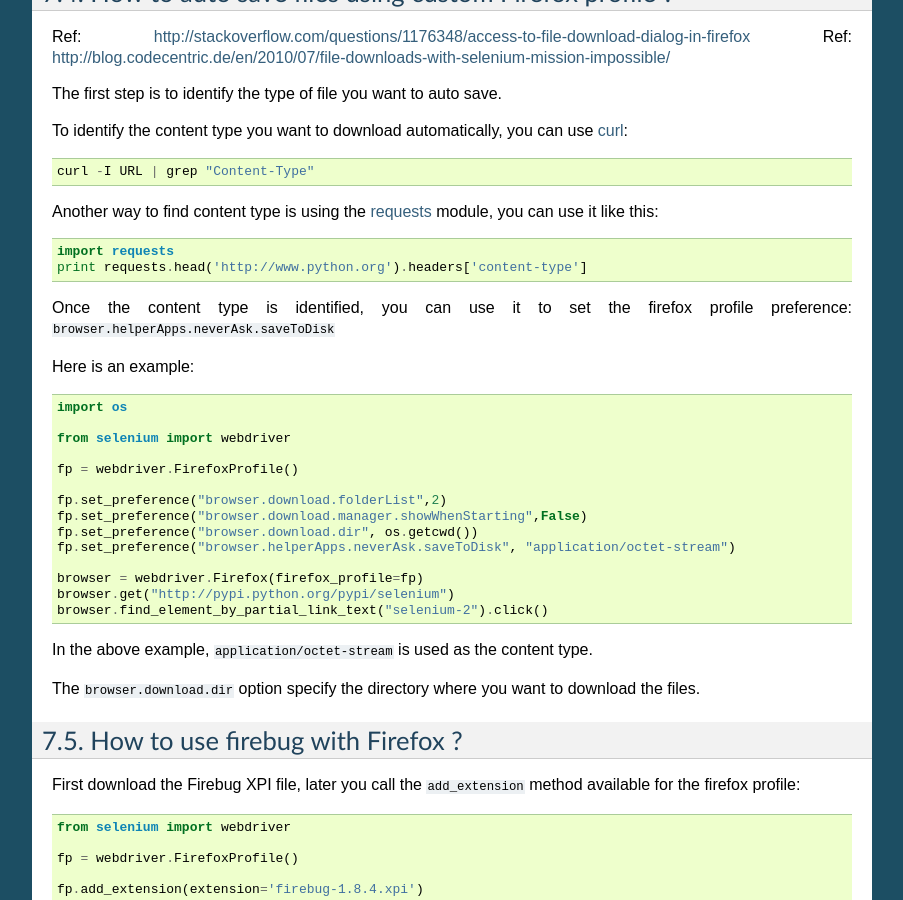
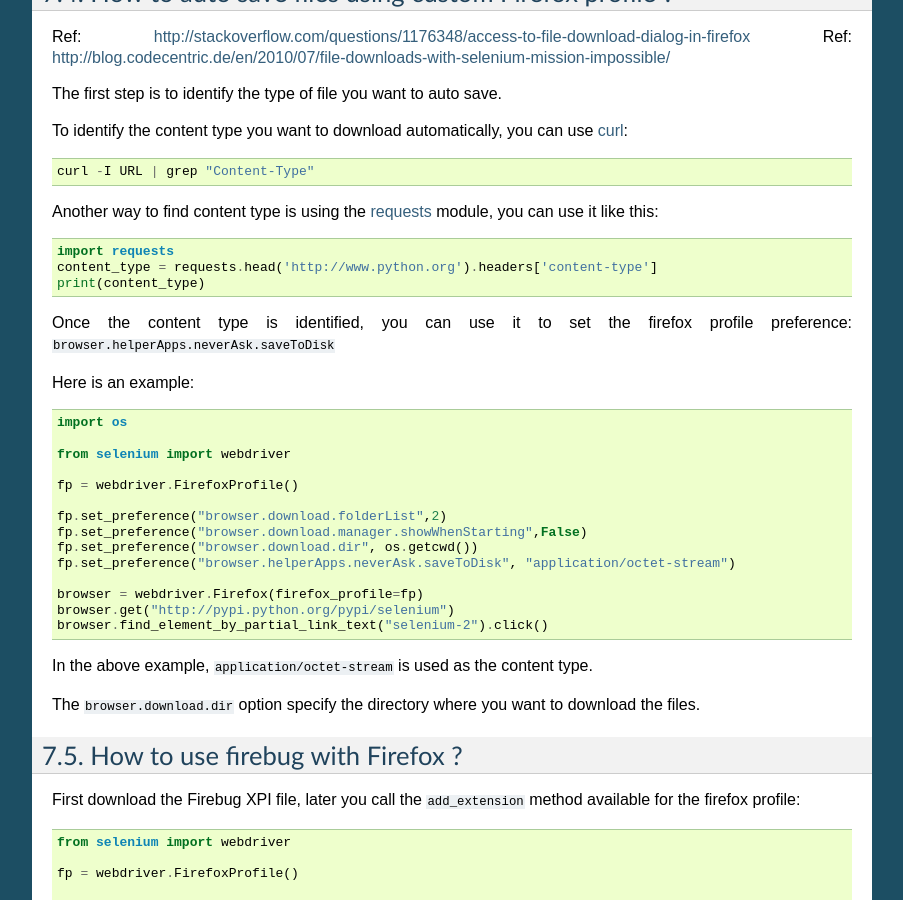
Before and after one commit to baijum/selenium-python, a Sphinx documentation site: the page built from source/faq.rst, in a window 1280 px wide and 900 px high, scrolled down 898 px. Shown: the whole window, without its empty margins (198-1101 px from the left). Built offline with Sphinx 7.4.7, drawn with Linux system fonts in a browser that asks for light colours.

Commit message:
use print function

```diff
--- a/source/faq.rst
+++ b/source/faq.rst
@@ -71,7 +71,8 @@ Another way to find content type is using the `requests
 <http://python-requests.org>`_ module, you can use it like this::
 
   import requests
-  print requests.head('http://www.python.org').headers['content-type']
+  content_type = requests.head('http://www.python.org').headers['content-type']
+  print(content_type)
 
 Once the content type is identified, you can use it to set the firefox
 profile preference: ``browser.helperApps.neverAsk.saveToDisk``
--- a/source/navigating.rst
+++ b/source/navigating.rst
@@ -80,7 +80,7 @@ drop down, and you can use "setSelected" to set something like an
     element = driver.find_element_by_xpath("//select[@name='name']")
     all_options = element.find_elements_by_tag_name("option")
     for option in all_options:
-        print "Value is: %s" % option.get_attribute("value")
+        print("Value is: %s" % option.get_attribute("value"))
         option.click()
 
 This will find the first "SELECT" element on the page, and cycle
@@ -241,4 +241,4 @@ domain that the cookie will be valid for:
   # And now output all the available cookies for the current URL
   all_cookies = driver.get_cookies()
   for cookie_name, cookie_value in all_cookies.items():
-      print "%s -> %s", cookie_name, cookie_value
+      print("%s -> %s", cookie_name, cookie_value)
```
